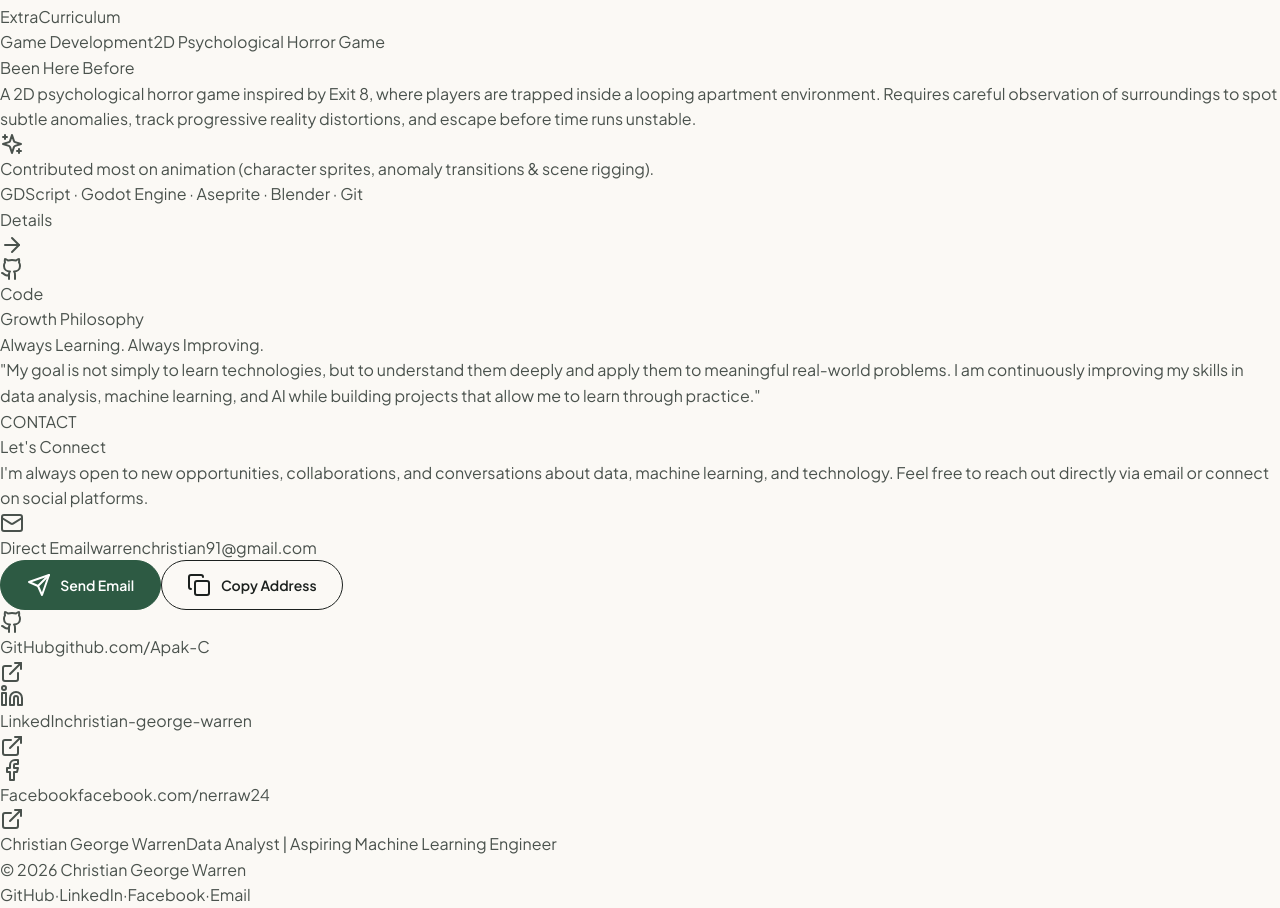
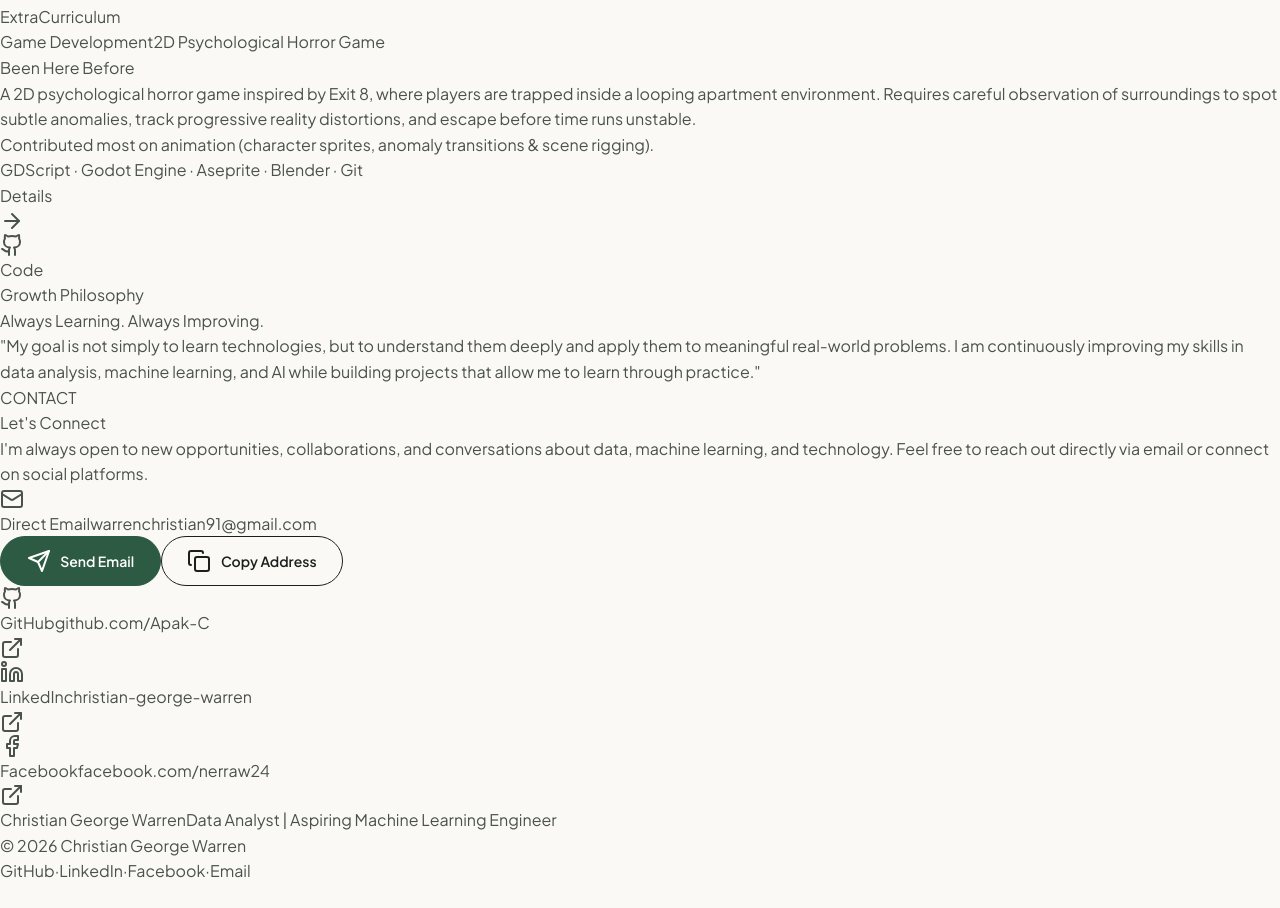
Before and after one commit to Apak-C/Portfolio_Website, a React (Vite) app: page / in a window 1280 px wide. Shown: the part 9085-9993 px from the top of the page. After the commit the page ends 9969 px from the top, so only its background shows below. Built offline with nearby package versions, Linux system fonts and the light colour scheme.

Commit message:
Remove sparkle icon from animation contribution in ExtraCurriculum

```diff
--- a/src/components/ExtraCurriculum.jsx
+++ b/src/components/ExtraCurriculum.jsx
@@ -1,6 +1,6 @@
 import React, { useState } from 'react';
 import { motion, AnimatePresence } from 'framer-motion';
-import { Github, ArrowRight, X, Sparkles } from 'lucide-react';
+import { Github, ArrowRight, X } from 'lucide-react';
 import { extraCurricularProjects } from '../data/portfolioData';
 
 export default function ExtraCurriculum() {
@@ -54,8 +54,7 @@ export default function ExtraCurriculum() {
 
                 {/* Role / Key Contribution Highlight */}
                 {project.contribution && (
-                  <div className="p-3 rounded-2xl bg-[#FBF9F5] border border-[#EFECE6] text-xs text-[#2D5A43] font-semibold flex items-start gap-2">
-                    <Sparkles className="w-3.5 h-3.5 text-[#2D5A43] shrink-0 mt-0.5" />
+                  <div className="p-3 rounded-2xl bg-[#FBF9F5] border border-[#EFECE6] text-xs text-[#2D5A43] font-semibold">
                     <span>{project.contribution}</span>
                   </div>
                 )}
@@ -125,7 +124,7 @@ export default function ExtraCurriculum() {
 
                 {activeModalProject.contribution && (
                   <p className="text-xs font-semibold text-[#2D5A43] mb-4">
-                    ✨ {activeModalProject.contribution}
+                    {activeModalProject.contribution}
                   </p>
                 )}
 
```
